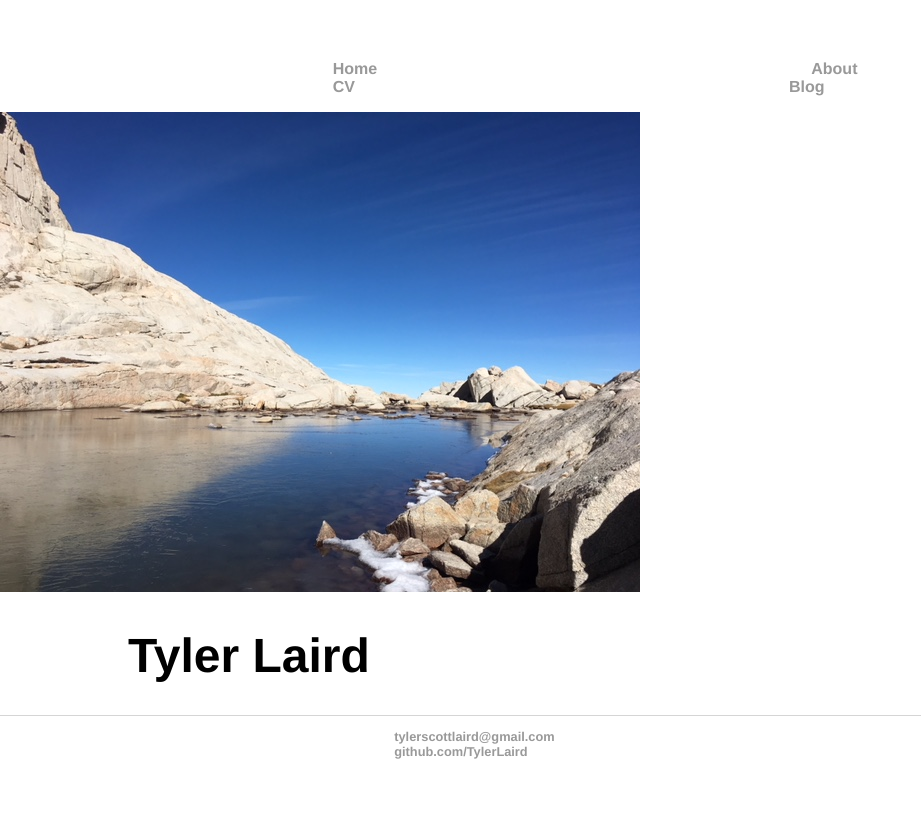
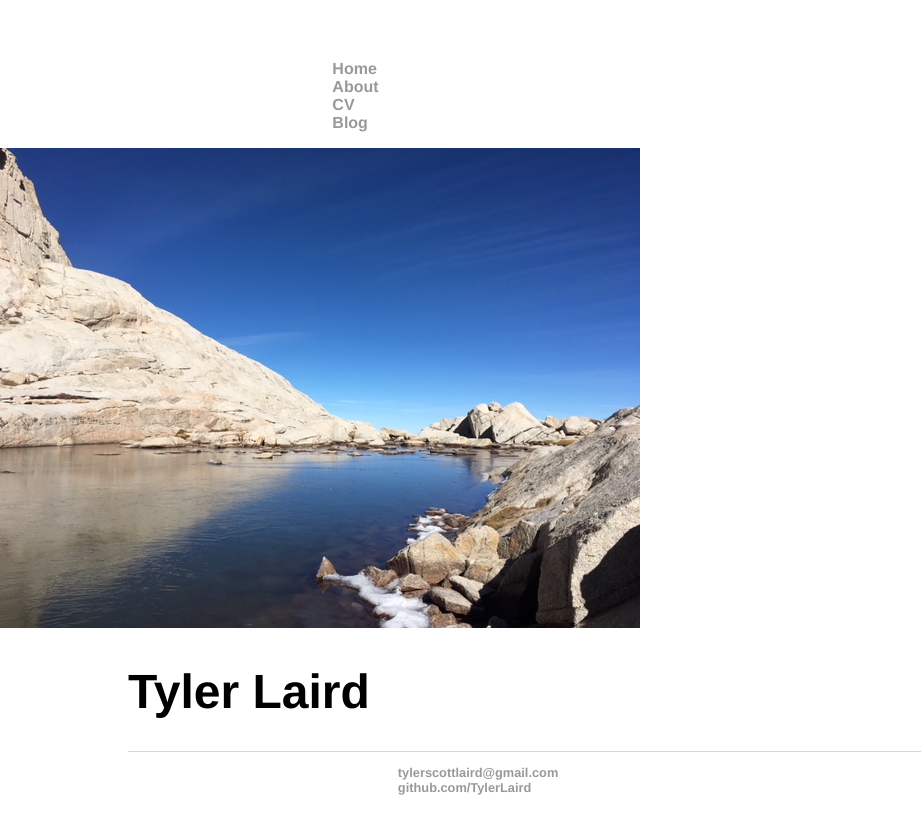
Before and after one commit to TylerLaird/TylerLaird.github.io, a Jekyll site: the page built from index.html, in a window 1280 px wide. Shown: the top 834 px of the page, without its empty margins (0-921 px from the left). Built offline with Jekyll 4.4.1, drawn with Linux system fonts in a browser that asks for light colours.

Commit message:
Update main.css

```diff
--- a/css/main.css
+++ b/css/main.css
@@ -6,20 +6,27 @@
     font-family:'Helvetica', 'Arial', 'Sans-Serif';
     list-style: none;
     font-weight: bold;
-    padding-left: 10%;
-    padding-right: 10%;
+    width: 80%;
+    display: block;
+    margin-left: auto;
+    margin-right: auto;
 }
 nav ul li, footer ul li {
     display: inline;
     margin-right: 20px;
-    padding-left: 10%;
-    padding-right: 10%;
+    width: 80%;
+    display: block;
+    margin-left: auto;
+    margin-right: auto;
+
 }
 a {
     text-decoration: none;
     color: #999;
-    padding-left: 10%;
-    padding-right: 10%;
+    width: 80%;
+    display: block;
+    margin-left: auto;
+    margin-right: auto;
 }
 a:hover {
     text-decoration: underline;
@@ -27,27 +34,33 @@
 h1 {
     font-size: 3em;
     font-family:'Helvetica', 'Arial', 'Sans-Serif';
-    padding-left: 10%;
-    padding-right: 10%;
+    width: 80%;
+    display: block;
+    margin-left: auto;
+    margin-right: auto;
 }
 p {
     font-size: 1.5em;
     line-height: 1.4em;
     color: #333;
-    padding-left: 10%;
-    padding-right: 10%;
+
 }
 footer {
     border-top: 1px solid #d5d5d5;
     font-size: .8em;
-    padding-left: 10%;
-    padding-right: 10%;
+    width: 80%;
+    display: block;
+    margin-left: auto;
+    margin-right: auto;
 }
 
 ul.posts {
     margin: 20px auto 40px;
     font-size: 1.5em;
-    width: 70%;
+    width: 80%;
+    display: block;
+    margin-left: auto;
+    margin-right: auto;
 }
 
 ul.posts li {
```
